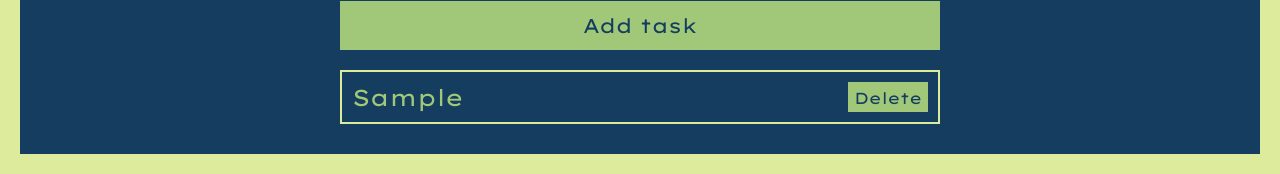
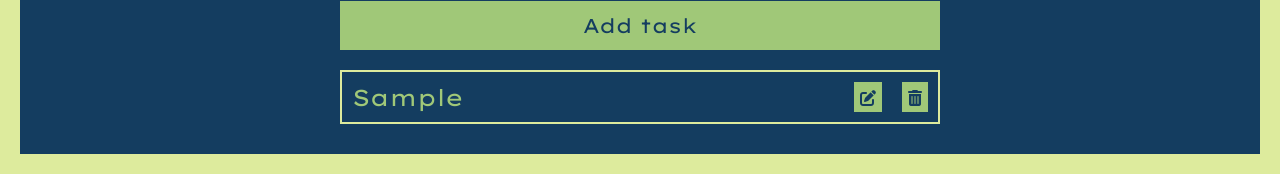
Before and after one commit to pablojanb/todo-app-ts-react, a React (Vite) app: page / in a window 1280 px wide. Both pictures are taken after typing "Sample" into the empty fields and a click on the button "Add task". Shown: the part 188-362 px from the top of the page. Built offline with nearby package versions, Linux system fonts and the light colour scheme.

Commit message:
add edit button

```diff
--- a/index.html
+++ b/index.html
@@ -2,7 +2,9 @@
 <html lang="en">
   <head>
     <meta charset="UTF-8" />
-    <link rel="shortcut icon" href="./public/bloc.webp" type="image/x-icon">
+    <link rel="shortcut icon" href="./bloc.webp" type="image/x-icon">
+    <link rel="stylesheet" href="https://cdnjs.cloudflare.com/ajax/libs/font-awesome/6.7.2/css/all.min.css" integrity="sha512-Evv84Mr4kqVGRNSgIGL/F/aIDqQb7xQ2vcrdIwxfjThSH8CSR7PBEakCr51Ck+w+/U6swU2Im1vVX0SVk9ABhg==" crossorigin="anonymous" referrerpolicy="no-referrer" />
+    <link rel="stylesheet" href="https://cdnjs.cloudflare.com/ajax/libs/animate.css/4.1.1/animate.min.css">
     <meta name="viewport" content="width=device-width, initial-scale=1.0" />
     <title>TO DO APP</title>
   </head>
--- a/src/App.css
+++ b/src/App.css
@@ -52,9 +52,10 @@ body {
 .btnTask {
     background-color: #A0C878;
     color: #143D60;
+    transition: 0.3s;
 }
 
-.btnTask:active, .btnDelete:active {
+.btnTask:active, .btnDelete:active, .btnEdit:active {
     background-color: #143D60;
     color: #A0C878;
 }
@@ -76,17 +77,23 @@ body {
     font-size: 23px;
 }
 
-.btnDelete {
+.btnsTask {
+    display: flex;
+    gap: 20px;
+}
+
+.btnDelete, .btnEdit {
     padding: 5px;
     background-color: #A0C878;
     color: #143D60;
     font-size: 16px;
     border: 1px solid #A0C878;
     height: 30px;
+    transition: 0.3s;
 }
 
 @media only screen and (min-width: 769px) {
-    .btnTask:hover, .btnDelete:hover {
+    .btnTask:hover, .btnDelete:hover, .btnEdit:hover {
         background-color: #143D60;
         color: #A0C878;
     }
--- a/src/App.tsx
+++ b/src/App.tsx
@@ -9,24 +9,40 @@ function App() {
 
   const [task, setTask] = useState<string>("")
   const [tasksList, setTasksList] = useState<string[]>(initialTaskList)
-  const [taskCounter, setTaskCounter] = useState(tasksList.length)
+  const [taskCounter, setTaskCounter] = useState<number>(tasksList.length)
+  const [editTask, setEditTask] = useState<boolean>(false)
+  const [taskIndex, setTaskIndex] = useState<number>(-1)
 
-  const handleAddTask = () =>{
-    if (task.trim() !== "") {
+  const handleAddTask = (taskIndex : number) =>{
+    editTask && setEditTask(false)
+    if (task.trim() === "") return
+    if (taskIndex > -1) {
+      tasksList[taskIndex] = task
+    } else {
       setTasksList(tasksList => [...tasksList, task])
       setTaskCounter(prev=> prev + 1)
-      setTask("")
     }
+    setTask("")
+  }
+
+  const handleEdit = (index: number)=> {
+    setEditTask(true)
+    const taskEdit = tasksList.findIndex((_, i) => i === index)
+    setTaskIndex(taskEdit)
+    setTask(tasksList[taskEdit])
   }
 
   const handleDeleteTask = (index: number)=> {
+    editTask && setEditTask(false)
+    setTaskIndex(-1)
     setTasksList(tasksList=> tasksList.filter((_, i) => i !== index))
     setTaskCounter(prev=> prev - 1)
+    setTask("")
   }
 
   useEffect(()=>{
     localStorage.setItem('taskslist', JSON.stringify(tasksList))
-  }, [tasksList])
+  }, [tasksList, task])
 
   return (
     <div className='container'>
@@ -35,8 +51,8 @@ function App() {
       placeholder='New task'
       value={task}
       onChange={(e) =>setTask(e.target.value)}/>
-      <button className= 'newTask btnTask' onClick={handleAddTask}>Add task</button>
-      <TasksList tasksList={tasksList} handleDeleteTask={handleDeleteTask}/>
+      <button className= 'newTask btnTask' onClick={()=>{handleAddTask(taskIndex)}}>{editTask ? 'Edit task' : 'Add task'}</button>
+      <TasksList tasksList={tasksList} handleDeleteTask={handleDeleteTask} handleEdit={handleEdit}/>
     </div>
   )
 }
--- a/src/components/Task.tsx
+++ b/src/components/Task.tsx
@@ -3,13 +3,17 @@ import { toCapital } from "../utils/toCapital"
 type Task = {
     task: string
     handleDeleteTask: ()=>void
+    handleEdit: ()=>void
 }
 
-export const Task = ({task, handleDeleteTask}: Task)=>{
+export const Task = ({task, handleDeleteTask, handleEdit}: Task)=>{
     return (
-        <div className="task">
+        <div className="task animate__animated animate__zoomIn">
             <span>{toCapital(task)}</span>
-            <button className="btnDelete" onClick={handleDeleteTask}>Delete</button>
+            <div className="btnsTask">
+                <button className="btnEdit" onClick={handleEdit}><i className="fa-solid fa-pen-to-square"></i></button>
+                <button className="btnDelete" onClick={handleDeleteTask}><i className="fa-solid fa-trash-can"></i></button>
+            </div>
         </div>
     )
 }
--- a/src/components/TasksList.tsx
+++ b/src/components/TasksList.tsx
@@ -3,13 +3,14 @@ import { Task } from "./Task"
 type TaskList = {
     tasksList: string[]
     handleDeleteTask: (i: number)=>void
+    handleEdit: (i: number)=>void
 }
 
-export const TasksList = ({tasksList, handleDeleteTask}: TaskList)=>{
+export const TasksList = ({tasksList, handleDeleteTask, handleEdit}: TaskList)=>{
     return (
         <div className="tasksList">
             {tasksList.map((task, i)=>{
-                return <Task key={i} task={task} handleDeleteTask={()=>handleDeleteTask(i)}/>
+                return <Task key={i} task={task} handleDeleteTask={()=>handleDeleteTask(i)} handleEdit={()=>handleEdit(i)} />
             })}
         </div>
     )
```
